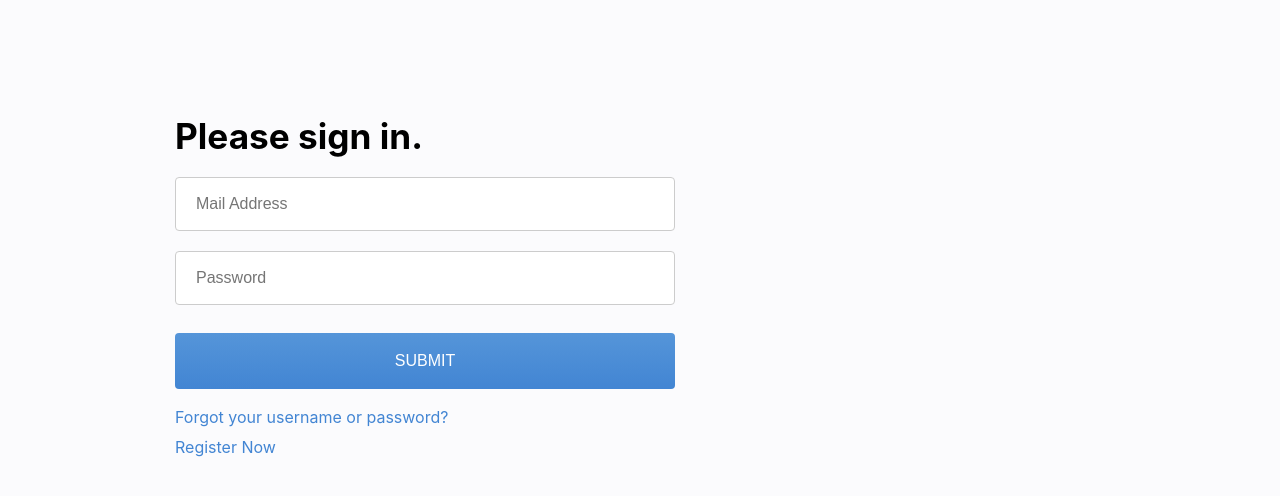
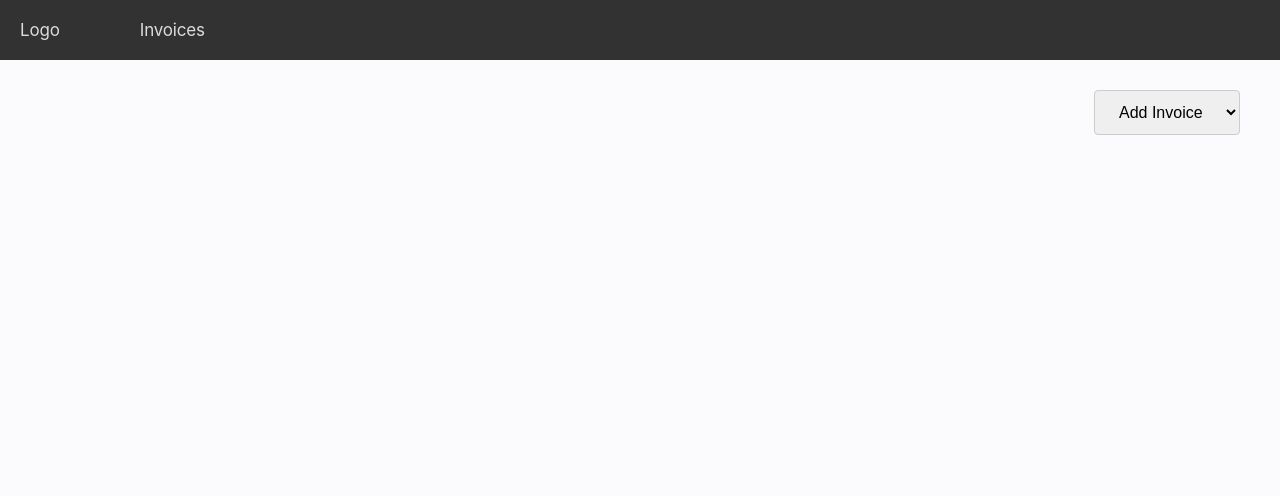
Before and after one commit to rprx134/easy-bill, a React (Create React App) app: page /dashboard in a window 1280 px wide. Shown: the top 496 px of the page. Built offline with nearby package versions, Linux system fonts and the light colour scheme.

Commit message:
to give an overall idea about the site

```diff
--- a/package.json
+++ b/package.json
@@ -7,6 +7,7 @@
     "react": "^16.12.0",
     "react-dom": "^16.12.0",
     "react-redux": "^7.1.3",
+    "react-router": "^5.1.2",
     "react-router-dom": "^5.1.2",
     "react-scripts": "3.2.0",
     "redux": "^4.0.4",
--- a/src/App.js
+++ b/src/App.js
@@ -1,10 +1,9 @@
 import React, { Component } from 'react';
-import NavigationItems from './components/Navigation/NavigationItems/NavigationItems';
-import Login from './components/Login/Login';
-import AdminPage from './containers/AdminPage';
 import './App.css';
 import Auth from './containers/Auth/Auth';
-import Spinner from './components/UI/Spinner/Spinner';
+import { Route } from 'react-router-dom';
+import { BrowserRouter } from 'react-router-dom';
+import Dashboard from './components/Dashboard/Dashboard';
 
 class App extends Component {
 
@@ -24,16 +23,18 @@ class App extends Component {
     }
 
     userChangeHandler = (event) => {
-        this.setState({user: event.target.value});
+        this.setState({ user: event.target.value });
     }
 
     render() {
         return (
-            <div className="App">
-                <Auth/>
-            </div>
+            <BrowserRouter>
+                <div className="App">
+                    <Route path="/login" exact component={Auth} />
+                    <Route path="/dashboard" exact component={Dashboard} />
+                </div>
+            </BrowserRouter>
         );
     }
-
 }
 export default App;
--- /dev/null
+++ b/src/components/Dashboard/Dashboard.js
@@ -0,0 +1,13 @@
+import React from 'react';
+import SiteHeader from '../SiteHeader/SiteHeader';
+import QuickOperation from '../QuickOperation/QuickOperation';
+const dashboard = () => {
+    return (
+        <div>
+            <SiteHeader />
+            <QuickOperation/>
+        </div>
+    );
+}
+
+export default dashboard;
--- /dev/null
+++ b/src/components/QuickOperation/QuickOperation.css
@@ -0,0 +1,6 @@
+.QuickOperation{
+    position:absolute;
+    top:0;
+    right:0;
+    padding: 70px 40px;
+}
--- /dev/null
+++ b/src/components/QuickOperation/QuickOperation.js
@@ -0,0 +1,54 @@
+import React, { Component } from 'react';
+import './QuickOperation.css';
+import Input from '../UI/Input/Input';
+
+class QuickOperation extends Component {
+    state = {
+        controls: {
+            email: {
+                elementType: 'select',
+                elementConfig: {
+                    options: [{
+                        value: 'Add Invoice',
+                        displayValue: 'Add Invoice'
+                    },{
+                        value: 'Add Bill',
+                        displayValue: 'Add Bill'
+                    }]
+                },
+                value: '',
+                validation: {
+
+                },
+                valid: false,
+                touched: false
+            }
+        }
+    }
+
+    render() {
+        const formElementsArray = [];
+        for (let key in this.state.controls) {
+            formElementsArray.push({
+                id: key,
+                config: this.state.controls[key]
+            });
+        }
+
+        let form = formElementsArray.map(formElement => (
+            <Input
+                key={formElement.id}
+                elementType={formElement.config.elementType}
+                elementConfig={formElement.config.elementConfig}
+                value={formElement.config.value}
+                invalid={!formElement.config.valid}
+                shouldValidate={formElement.config.validation}
+                touched={formElement.config.touched}
+                changed={(event) => this.inputChangedHandler(event, formElement.id)} />
+        ));
+
+        return (<div className="QuickOperation">{form}</div>);
+    }
+}
+
+export default QuickOperation;
--- /dev/null
+++ b/src/components/SiteHeader/SiteHeader.css
@@ -0,0 +1,23 @@
+.SiteHeader{
+    background-color: rgba(0,0,0,0.8);
+    padding: 20px;
+}
+
+.SiteHeader a{
+    color: #DCDCDC;
+    display: inline-block;
+    text-decoration: none;
+    margin-inline-end: 80px;
+    font-size: 17px;
+    font-weight: 400;
+    letter-spacing: -.01em;
+    font-family: "SF Pro Text","Myriad Set Pro","SF Pro Icons","Helvetica Neue","Helvetica","Arial",sans-serif;
+    position: relative;
+    z-index: 1;
+    background: no-repeat;
+    white-space: nowrap;
+}
+
+.SiteHeader a:hover{
+    color: #ffffff;
+}
--- /dev/null
+++ b/src/components/SiteHeader/SiteHeader.js
@@ -0,0 +1,13 @@
+import React from 'react';
+import './SiteHeader.css';
+
+const siteHeader = () => {
+    return(
+        <div className="SiteHeader">
+            <a href='#'>Logo</a>
+            <a href='#'>Invoices</a>
+        </div>
+    );
+}
+
+export default siteHeader;
--- a/src/components/UI/Button/Button.css
+++ b/src/components/UI/Button/Button.css
@@ -9,7 +9,6 @@
     width: 100%;
     line-height: 28px;
     font-size: 16px;
-    background-image: linear-gradient(to bottom,#5595D9 0%, #4285D3 100%);
 }
 
 .Button:hover {
--- a/src/components/UI/Input/Input.js
+++ b/src/components/UI/Input/Input.js
@@ -17,7 +17,6 @@ const input = ( props ) => {
                 {...props.elementConfig}
                 value={props.value}
                 onChange={props.changed} />;
-                console.log(inputElement);
             break;
         case ( 'textarea' ):
             inputElement = <textarea
--- a/src/containers/Auth/Auth.js
+++ b/src/containers/Auth/Auth.js
@@ -9,6 +9,8 @@ import Button from '../../components/UI/Button/Button';
 import Spinner from '../../components/UI/Spinner/Spinner';
 import './Auth.css';
 import * as actions from '../../store/actions/index';
+
+import { withRouter } from 'react-router';
 
 class Auth extends Component {
     state = {
@@ -97,7 +99,8 @@ class Auth extends Component {
 
     submitHandler = (event) => {
         event.preventDefault();
-        this.props.onAuth(this.state.controls.email.value, this.state.controls.password.value, this.state.isSignup);
+        //this.props.onAuth(this.state.controls.email.value, this.state.controls.password.value, this.state.isSignup);*/
+        this.props.history.push('/dashboard');
     }
 
     switchAuthModeHandler = () => {
@@ -116,13 +119,6 @@ class Auth extends Component {
         }
 
         let form = formElementsArray.map(formElement => (
-            console.log("key: " + formElement.id),
-            console.log("elementType: " + formElement.config.elementType),
-            console.log("elementConfig: " + formElement.config.elementConfig),
-            console.log("value: " + formElement.config.value),
-            console.log("invalid: " + !formElement.config.valid),
-            console.log("shouldValidate: " + formElement.config.validation),
-            console.log("touched: " + formElement.config.touched),
             <Input
                 key={formElement.id}
                 elementType={formElement.config.elementType}
@@ -158,7 +154,7 @@ class Auth extends Component {
                 <form onSubmit={this.submitHandler}>
                     <FormHeader label="Please sign in."/>
                     {form}
-                    <Button>SUBMIT</Button>
+                    <Button className='submit'>SUBMIT</Button>
                     <Anchor link="#" anchorText="Forgot your username or password?"/>
                     <Anchor link="#" anchorText="Register Now"/>
                 </form>
@@ -184,4 +180,4 @@ const mapDispatchToProps = dispatch => {
     };
 };
 
-export default connect(mapStateToProps, mapDispatchToProps)(Auth);
+export default withRouter(connect(mapStateToProps, mapDispatchToProps)(Auth));
```
Also changed, not shown: 1 other file (tests, documents, lock files or other folders).
